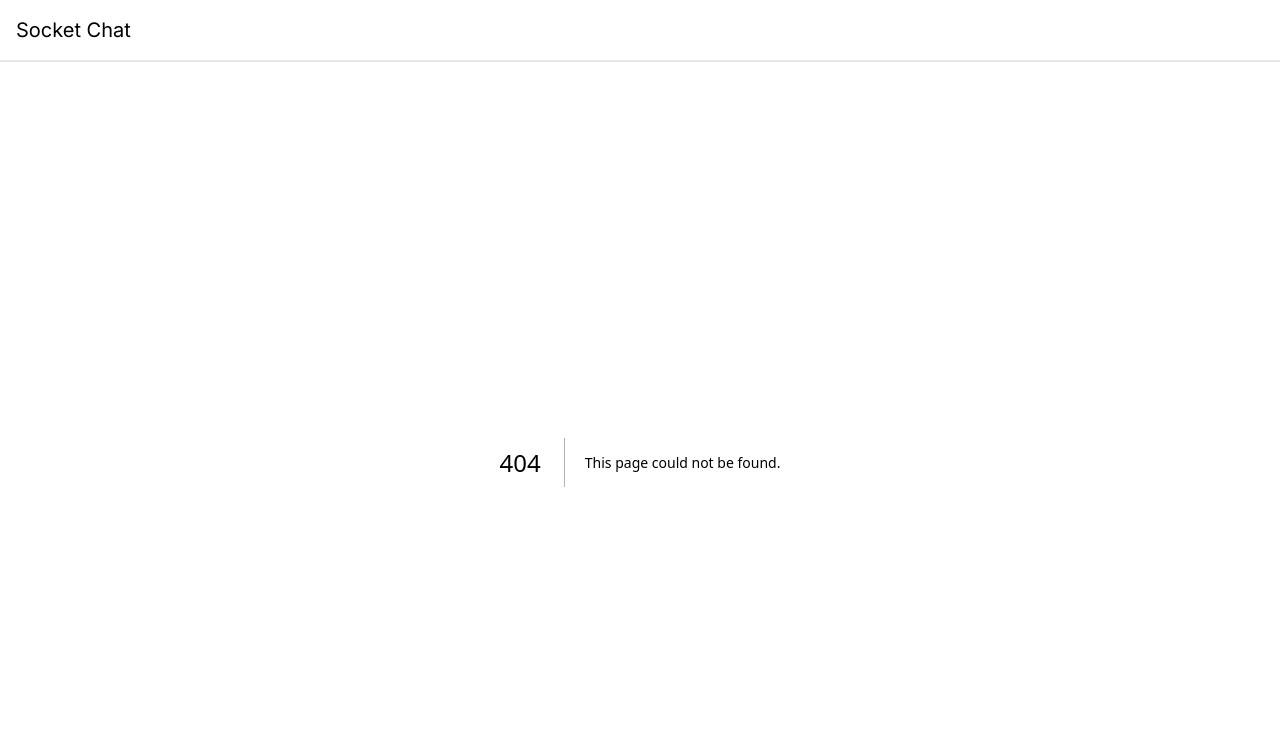
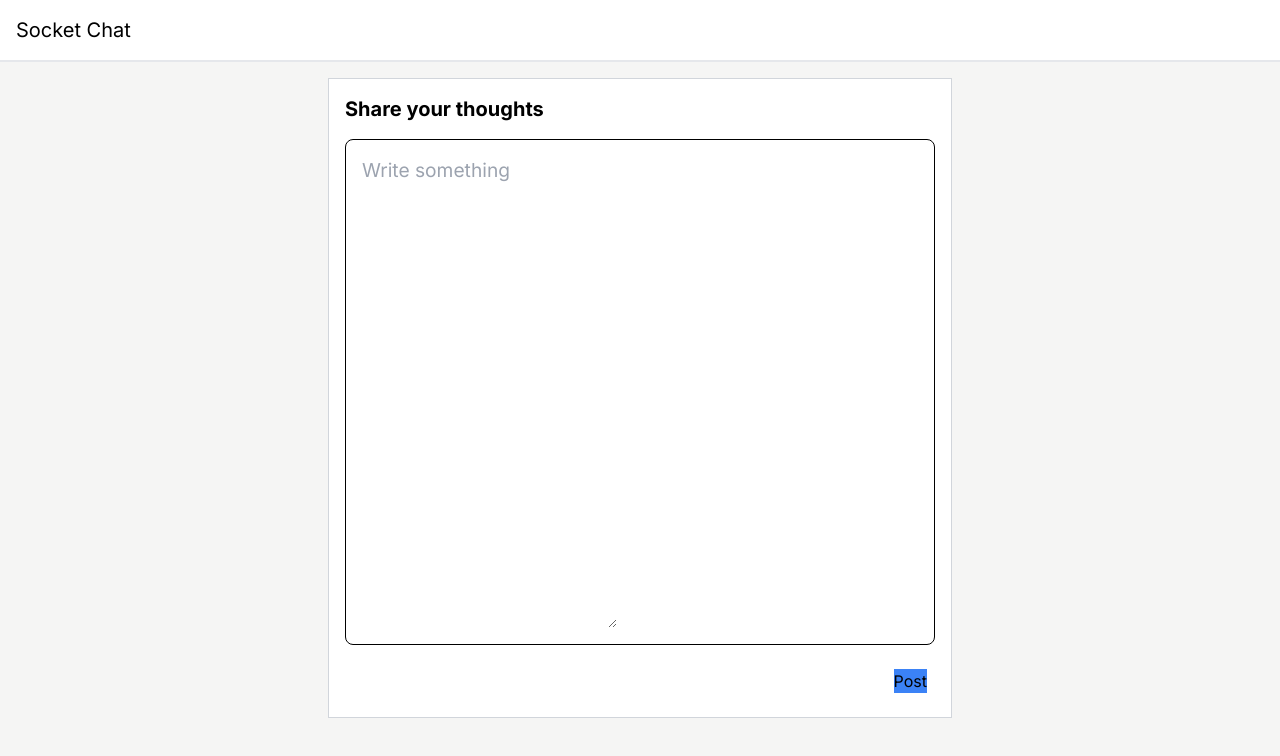
Before and after one commit to mmsoha1b/socket-chat-v1-fe, a Next.js app: page /posts/create in a window 1280 px wide. Before the commit this address had no page. Shown: the top 756 px of the page. Built offline with nearby package versions, Linux system fonts and the light colour scheme.

Commit message:
Added create post page

```diff
--- /dev/null
+++ b/app/posts/create/page.jsx
@@ -0,0 +1,24 @@
+"use client"
+import { Button, Textarea } from '@mantine/core'
+import React from 'react'
+
+export default function CreatePost() {
+  return (
+    <main className='flex justify-center w-full p-4'>
+      <div className='bg-white w-1/2 p-4 min-h-[40rem] border-[1px] border-gray-300 flex flex-col gap-4'>
+        <h3 className='font-bold text-xl'>Share your thoughts</h3>
+        <Textarea className='border-[1px] p-4 text-lg rounded-lg border-black flex-1'
+        styles={{
+          input:{border:"none",fontSize:"1.2rem",height:"100%"},
+          wrapper:{height:"100%"},
+        }}
+        placeholder='Write something' >
+
+        </Textarea>
+        <div className='w-full p-2 flex justify-end'>
+          <Button className='bg-blue-500'>Post</Button>
+        </div>
+      </div>
+    </main>
+  )
+}
```
